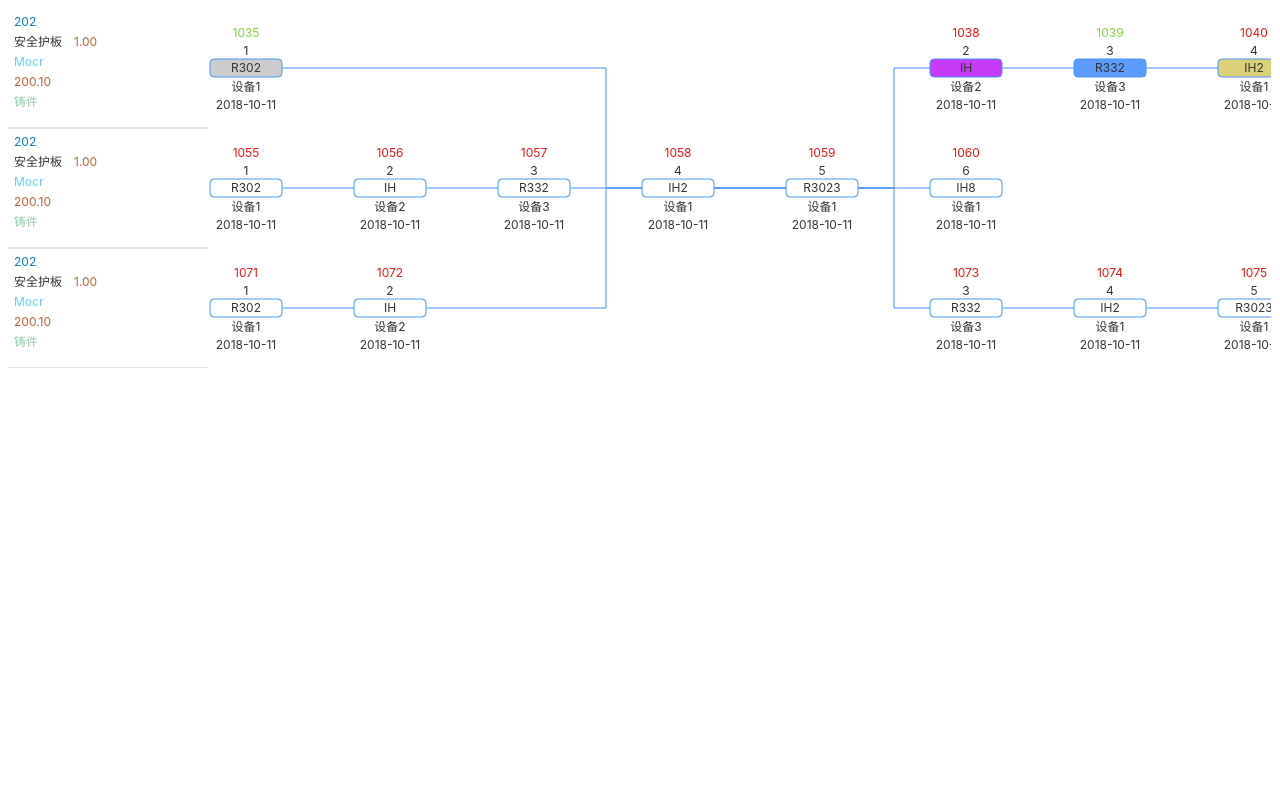
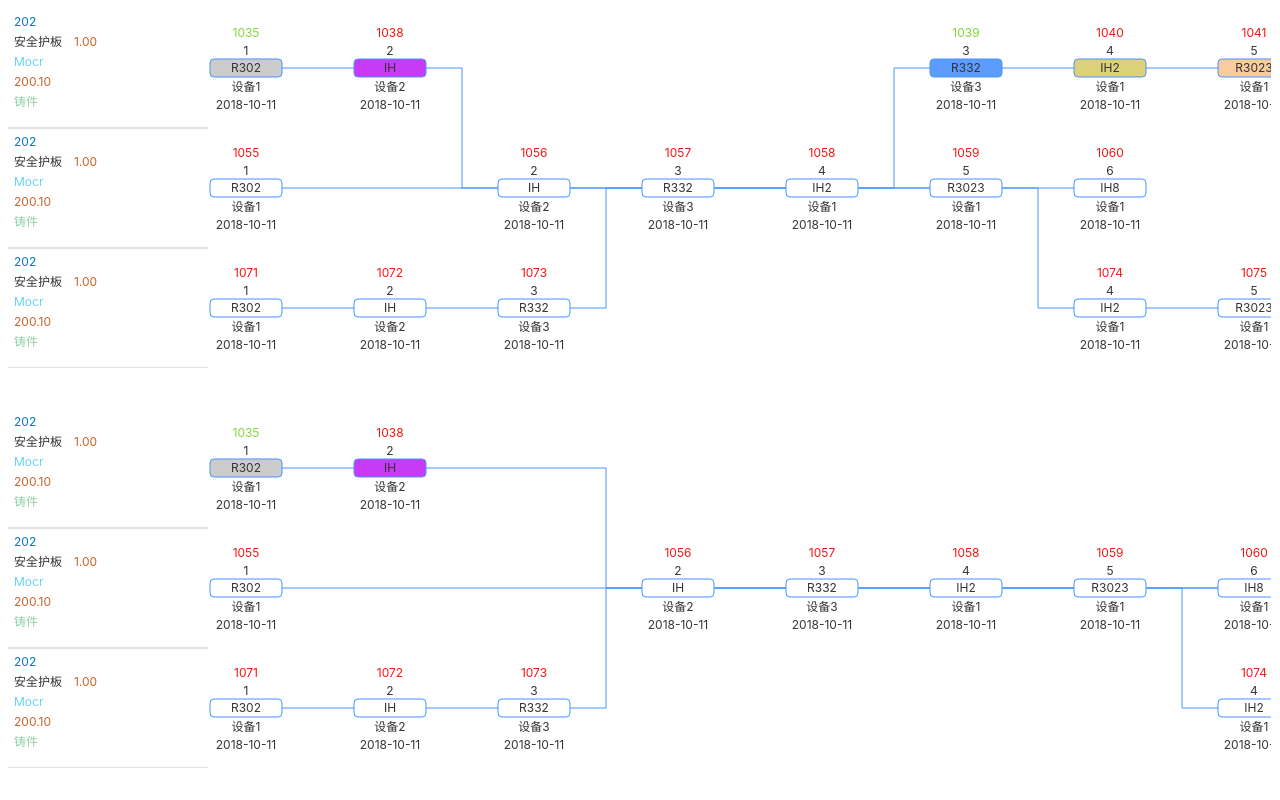
Before and after one commit to huang-qing/processflow, a website: page index.html in a window 1280 px wide. Shown: the top 800 px of the page. Drawn offline with Linux system fonts and the light colour scheme.

Commit message:
流程路径绘制完善

```diff
--- a/index.html
+++ b/index.html
@@ -15,6 +15,8 @@
         <div id="processflow2"></div>
         <div id="processflow3"></div>
         <div id="processflow4"></div>
+        <div id="processflow5"></div>
+        <div id="processflow6"></div>
     </div>
 
 </body>
--- a/js/index.js
+++ b/js/index.js
@@ -260,32 +260,56 @@ $(function () {
         }
     ];
 
-    // var processflow1 = new Processflow({
-    //     query: '#processflow1',
-    //     data: {
-    //         processflow: flows,
-    //         flowline: flowline1
-    //     },
-    //     autoResize: true
-    // });
 
-    // var processflow2 = new Processflow({
-    //     query: '#processflow2',
-    //     data: {
-    //         processflow: flows,
-    //         flowline: flowline2
-    //     },
-    //     autoResize: true
-    // });
+    var flowline5 = [
+        {
+            start: '1073',
+            end: '1039'
+        },
+        {
+            start: '1058',
+            end: '1039'
+        }
+    ];
 
-    // var processflow3 = new Processflow({
-    //     query: '#processflow3',
-    //     data: {
-    //         processflow: flows,
-    //         flowline: flowline3
-    //     },
-    //     autoResize: true
-    // });
+
+    var flowline6 = [
+        {
+            start: '1073',
+            end: '1039'
+        },
+        {
+            start: '1057',
+            end: '1040'
+        }
+    ];
+
+    var processflow1 = new Processflow({
+        query: '#processflow1',
+        data: {
+            processflow: flows,
+            flowline: flowline1
+        },
+        autoResize: true
+    });
+
+    var processflow2 = new Processflow({
+        query: '#processflow2',
+        data: {
+            processflow: flows,
+            flowline: flowline2
+        },
+        autoResize: true
+    });
+
+    var processflow3 = new Processflow({
+        query: '#processflow3',
+        data: {
+            processflow: flows,
+            flowline: flowline3
+        },
+        autoResize: true
+    });
 
     var processflow4 = new Processflow({
         query: '#processflow4',
@@ -296,6 +320,24 @@ $(function () {
         autoResize: true
     });
 
+    var processflow5 = new Processflow({
+        query: '#processflow5',
+        data: {
+            processflow: flows,
+            flowline: flowline5
+        },
+        autoResize: true
+    });
+
+    var processflow6 = new Processflow({
+        query: '#processflow6',
+        data: {
+            processflow: flows,
+            flowline: flowline6
+        },
+        autoResize: true
+    });
+
     // processflow.load({
     //     processflow: flows,
     //     flowline: flowline3
--- a/src/processflow.js
+++ b/src/processflow.js
@@ -746,18 +746,41 @@
             toNode = element.select('[data-id="' + line.end + '"]'),
             fromNodeBox = fromNode.getBBox(),
             toNodeBox = toNode.getBBox(),
-            offsetX = config.node.width + config.line.width;
+            offsetX = config.node.width + config.line.width,
+            fromNodesId,
+            fromNodes,
+            nextNode;
 
         this.setNodeState(fromNode, toNode);
-        //debugger;
+
+        //当前节点与跳转节点x位置相同
         if (fromNodeBox.x === toNodeBox.x) {
             this.translateNodeX(toNode, offsetX);
         }
+        //当前节点在跳转节点x位置之前
         else if (fromNodeBox.x + offsetX < toNodeBox.x) {
-            this.translateNodeX(this.getNextNode(fromNode), toNodeBox.x - fromNodeBox.x - offsetX);
+            offsetX = toNodeBox.x - fromNodeBox.x - offsetX;
+            this.translateNodeX(this.getNextNode(fromNode), offsetX);
+            //this.translateNodeX(this.getNextNode(fromNode), toNodeBox.x - fromNodeBox.x - offsetX);
         }
+        //当前节点在跳转节点x位置之后
         else if (fromNodeBox.x > toNodeBox.x) {
-            this.translateNodeX(toNode, fromNodeBox.x + offsetX - toNodeBox.x);
+            offsetX = fromNodeBox.x + offsetX - toNodeBox.x;
+            this.translateNodeX(toNode, offsetX);
+            //this.translateNodeX(toNode, fromNodeBox.x + offsetX - toNodeBox.x);
+        }
+
+        //调整与跳转节点关联节点的后续流程节点的位置
+        fromNodesId = toNode.attr('data-from');
+        if (fromNodesId) {
+            fromNodesId = fromNodesId.split(',');
+            for (var i = 0, len = fromNodesId.length; i < len - 1; i++) {
+                fromNode = element.select('[data-id="' + fromNodesId[i] + '"]');
+                nextNode = this.getNextNode(fromNode);
+                if (nextNode.getBBox().x < toNode.getBBox().x) {
+                    this.translateNodeX(nextNode, offsetX);
+                }
+            }
         }
     };
 
@@ -883,81 +906,47 @@
         fromProcessId = node.attr('data-from-process');
         toNode = node.attr('data-to');
 
-        //判断是否拆过件
+        //判断拆件
         if (nodeState === 'out') {
-            debugger;
-            // isOut = fromProcessId === info.id && info.out === false;
-            // isBack = toProcessId == info.id && info.out === true;
+            //在其他流程线进行合件
             isOut = this.hasProcessId(fromProcessId, info.id) && info.out === null;
+            //拆件返回当前流程
             isBack = this.hasProcessId(toProcessId, info.id) && info.out !== null;
         }
-        //计算合件的次数
-        // else if (nodeState === 'in' &&  toProcessId === info.id) {
-        //     debugger;
-        //     info.count++;
-        // }
-
+        //判断合件
         else if (nodeState === 'in') {
+            //合件从其他流程中拆回当前流程
             if (info.out && info.back && this.hasProcessId(toProcessId, info.id)) {
-
-                //合件拆回
                 info.out = null;
                 info.back = false;
             }
+            //到其他流程中合件,保持状态
             else if (info.out && this.hasProcessId(fromProcessId, info.id)) {
-                debugger;
-                //合件,保持状态
             }
+            //其他件在当前流程中进行合件，增加流程数量
             else if (this.hasProcessId(toProcessId, info.id)) {
-                //其他件的合件到当前流程，增加流程数量
                 info.count++;
             }
         }
 
-
-        // if (nodeState === 'out' && (isOut || isBack)) {
-        //     //不进行任何组件或拆件
-        //     if (info.count > 1) {
-        //         nextNode = this.getNextNode(node);
-        //         this.renderStraightLine(node, nextNode);
-        //         this.renderLine(nextNode, info);
-        //     }
-        //     else {
-        //         //合并后无法区分是拆件还是整体移件，全部按照拆件处理，实际的工艺由人工判断
-        //         info.count--;
-
-        //         nextNode = this.element.select('[data-id="' + node.attr('data-to') + '"]');
-        //         this.renderBrokenLine(node, nextNode);
-        //         if (isOut) {
-        //             info.out = true;
-        //         }
-        //         else {
-        //             info.out = false;
-        //         }
-        //         this.renderLine(nextNode, info);
-        //     }
-        // }
+        //其他合件从当前流程拆回，当前流程继续往下走
         if (nodeState === 'out' && info.count > 1) {
-            //不进行任何组件或拆件
+            //强制判定为其他件拆回（项目要求），不是合件整体再到其他的流程中再次合件
+            //实际真正的流程有可能存在上面排除的情况，由人工凭经验自行判断
             nextNode = this.getNextNode(node);
             this.renderStraightLine(node, nextNode);
             this.renderLine(nextNode, info);
         }
+        //合件到其他流程
         else if (nodeState === 'out' && isOut) {
             info.out = toProcessId;
-            //info.count--;
-
-            //test
-            //nextNode = this.element.select('[data-id="' + node.attr('data-to') + '"]');
             nextNode = this.queryNode(null, toProcessId, toNode);
             this.renderBrokenLine(node, nextNode);
             this.renderLine(nextNode, info);
         }
+        //从其他流程的合件中拆回，返回到当前流程
         else if (nodeState == 'out' && isBack) {
             info.back = true;
-            //info.count++;
-            //test
-            //nextNode = this.element.select('[data-id="' + node.attr('data-to') + '"]');
             nextNode = this.queryNode(info.id, toProcessId, toNode);
             this.renderBrokenLine(node, nextNode);
             this.renderLine(nextNode, info);
@@ -968,10 +957,6 @@
             this.renderLine(nextNode, info);
         }
 
-        //横向的连线全部连上，项目要求，没有任何逻辑，个人认为对流程图是个破坏，让流程图表述不清晰
-        // nextNode = this.getNextNode(node);
-        // this.renderStraightLine(node, nextNode);
-        // this.renderLine(nextNode, processId);
     };
 
     Flowline.prototype.hasProcessId = function (list, id) {
@@ -1118,4 +1103,4 @@
 
     window.Processflow = API;
 
-}(jQuery, typeof Snap !== 'undefined' ? Snap : Raphael, window));
+}(jQuery, Snap, window));
```
